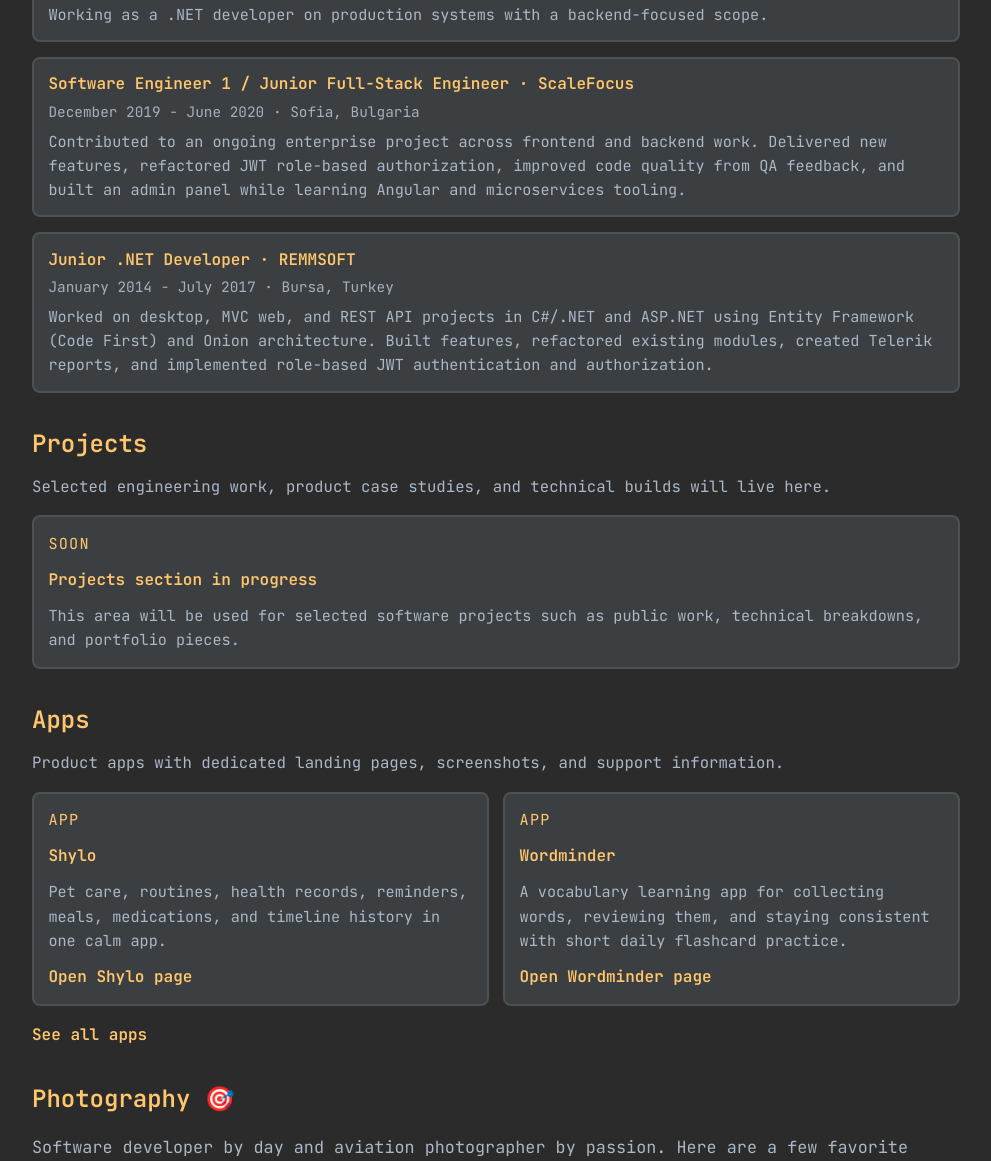
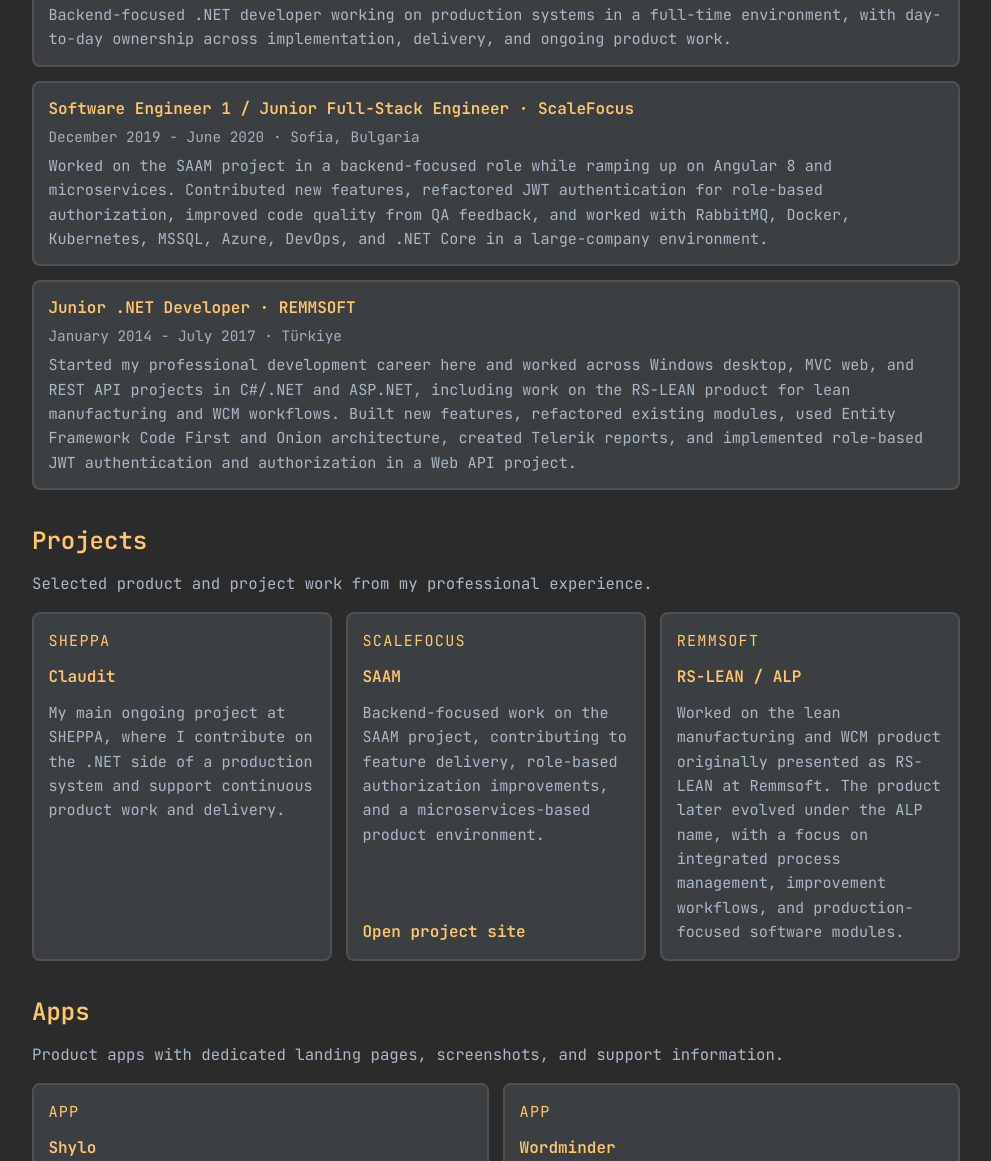
Before and after one commit to SevcanAlkan/sevcanalkan.github.io, a plain HTML site: page index.html in a window 1280 px wide. Shown: the part 833-1994 px from the top of the page, without its empty margins (144-1135 px from the left). Drawn offline with Linux system fonts and the light colour scheme.

Commit message:
Projects section updated

```diff
--- a/index.html
+++ b/index.html
@@ -321,7 +321,9 @@
                     <h3>.NET Developer · SHEPPA</h3>
                     <p class="meta">September 2021 - Present · Sofia, Bulgaria</p>
                     <p>
-                        Working as a .NET developer on production systems with a backend-focused scope.
+                        Backend-focused .NET developer working on production systems in a full-time
+                        environment, with day-to-day ownership across implementation, delivery, and
+                        ongoing product work.
                     </p>
                 </article>
 
@@ -329,15 +331,24 @@
                     <h3>Software Engineer 1 / Junior Full-Stack Engineer · ScaleFocus</h3>
                     <p class="meta">December 2019 - June 2020 · Sofia, Bulgaria</p>
                     <p>
-                        Contributed to an ongoing enterprise project across frontend and backend work. Delivered new features, refactored JWT role-based authorization, improved code quality from QA feedback, and built an admin panel while learning Angular and microservices tooling.
+                        Worked on the SAAM project in a backend-focused role while ramping up on
+                        Angular 8 and microservices. Contributed new features, refactored JWT
+                        authentication for role-based authorization, improved code quality from QA
+                        feedback, and worked with RabbitMQ, Docker, Kubernetes, MSSQL, Azure,
+                        DevOps, and .NET Core in a large-company environment.
                     </p>
                 </article>
 
                 <article class="experience-item">
                     <h3>Junior .NET Developer · REMMSOFT</h3>
-                    <p class="meta">January 2014 - July 2017 · Bursa, Turkey</p>
+                    <p class="meta">January 2014 - July 2017 · Türkiye</p>
                     <p>
-                        Worked on desktop, MVC web, and REST API projects in C#/.NET and ASP.NET using Entity Framework (Code First) and Onion architecture. Built features, refactored existing modules, created Telerik reports, and implemented role-based JWT authentication and authorization.
+                        Started my professional development career here and worked across Windows
+                        desktop, MVC web, and REST API projects in C#/.NET and ASP.NET, including
+                        work on the RS-LEAN product for lean manufacturing and WCM workflows. Built
+                        new features, refactored existing modules, used Entity Framework Code First
+                        and Onion architecture, created Telerik reports, and implemented role-based
+                        JWT authentication and authorization in a Web API project.
                     </p>
                 </article>
             </div>
@@ -346,16 +357,40 @@
         <section id="projects">
             <h2>Projects</h2>
             <p class="section-intro">
-                Selected engineering work, product case studies, and technical builds will live here.
+                Selected product and project work from my professional experience.
             </p>
 
             <div class="projects-grid">
                 <article class="project-card">
-                    <p class="project-tag">Soon</p>
-                    <h3>Projects section in progress</h3>
+                    <p class="project-tag">SHEPPA</p>
+                    <h3>Claudit</h3>
                     <p>
-                        This area will be used for selected software projects such as public work,
-                        technical breakdowns, and portfolio pieces.
+                        My main ongoing project at SHEPPA, where I contribute on the .NET side of a
+                        production system and support continuous product work and delivery.
+                    </p>
+                </article>
+
+                <article class="project-card">
+                    <p class="project-tag">ScaleFocus</p>
+                    <h3>SAAM</h3>
+                    <p>
+                        Backend-focused work on the SAAM project, contributing to feature delivery,
+                        role-based authorization improvements, and a microservices-based product
+                        environment.
+                    </p>
+                    <div class="project-actions">
+                        <a href="https://saam2020.eu" target="_blank" rel="noopener noreferrer">Open project site</a>
+                    </div>
+                </article>
+
+                <article class="project-card">
+                    <p class="project-tag">REMMSOFT</p>
+                    <h3>RS-LEAN / ALP</h3>
+                    <p>
+                        Worked on the lean manufacturing and WCM product originally presented as
+                        RS-LEAN at Remmsoft. The product later evolved under the ALP name, with a
+                        focus on integrated process management, improvement workflows, and
+                        production-focused software modules.
                     </p>
                 </article>
             </div>
```
